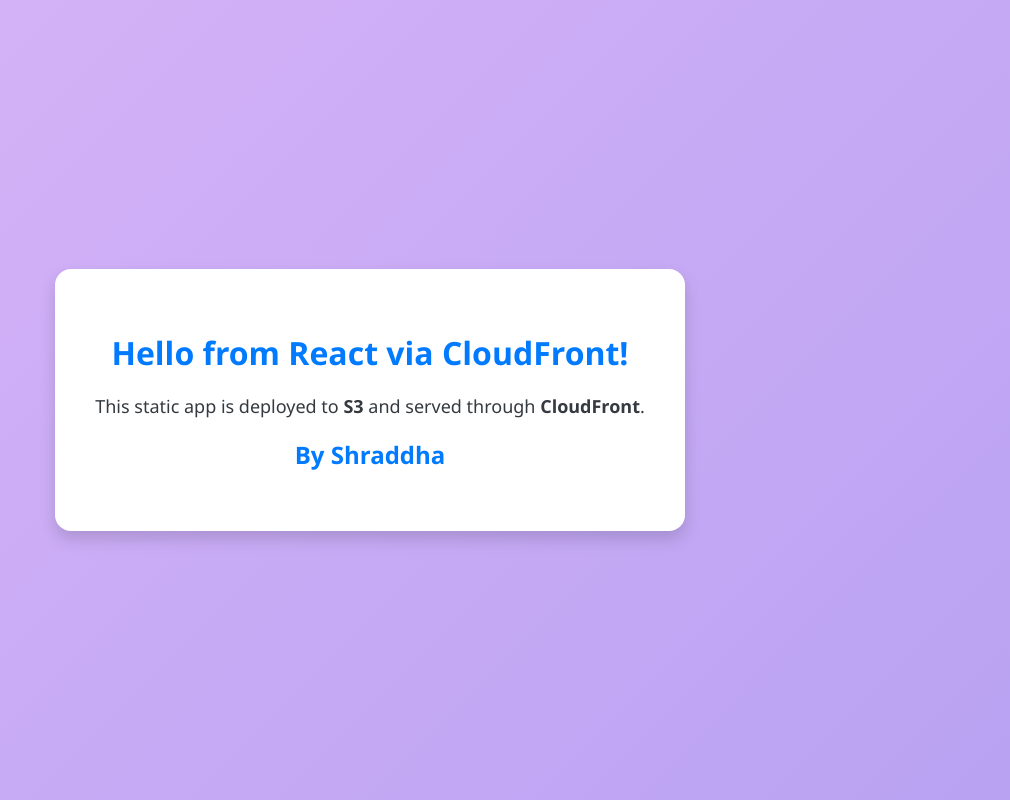
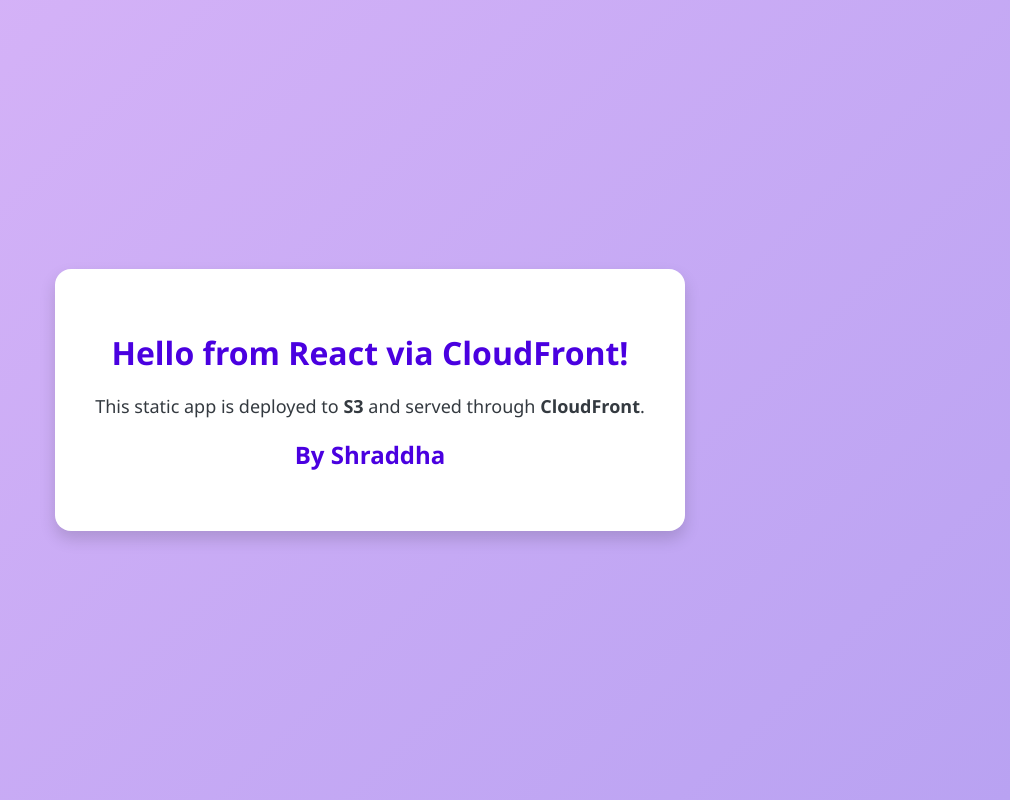
Before and after one commit to iam-shraddha/react-cloudfront-app, a React (Create React App) app: page / in a window 1280 px wide. Shown: the whole page, without its empty margins (270-1280 px from the left). Built offline with nearby package versions, Linux system fonts and the light colour scheme.

Commit message:
Update App.css

```diff
--- a/src/App.css
+++ b/src/App.css
@@ -17,12 +17,12 @@
 }
 
 h1 {
-  color: #007BFF;
+  color: #4a00e0;
   margin-bottom: 20px;
 }
 
 h2 {
-  color: #007BFF;
+  color: #4a00e0;
   margin-bottom: 20px;
 }
 
```
